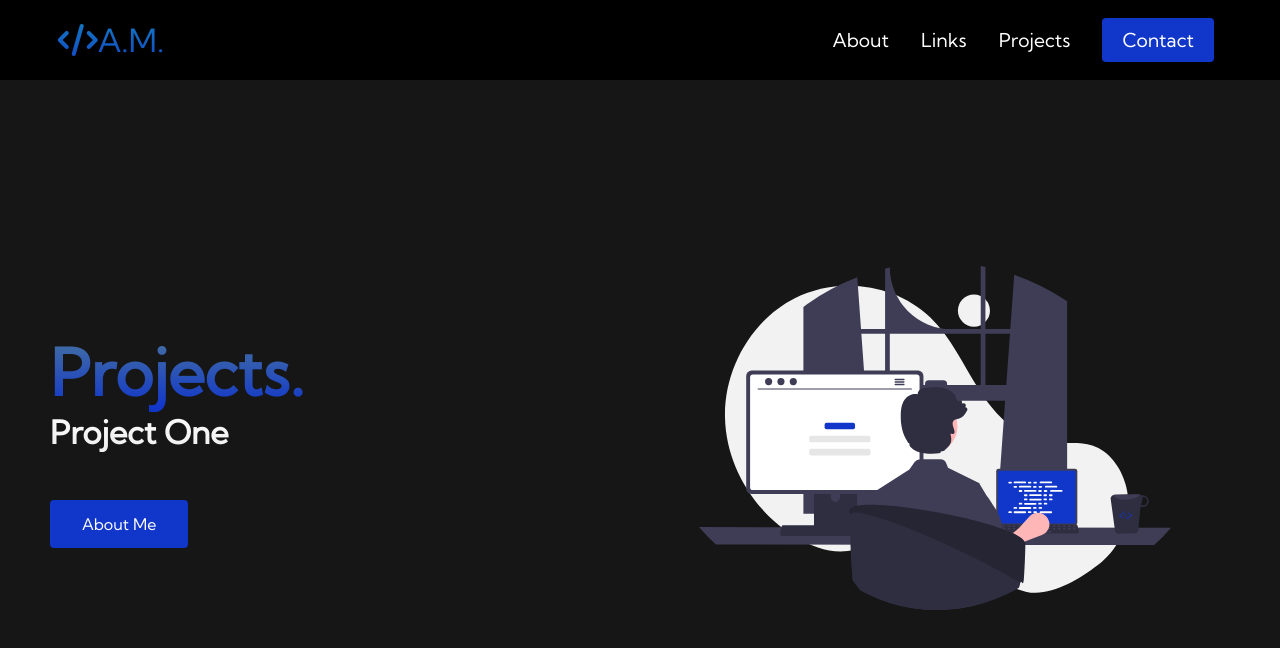
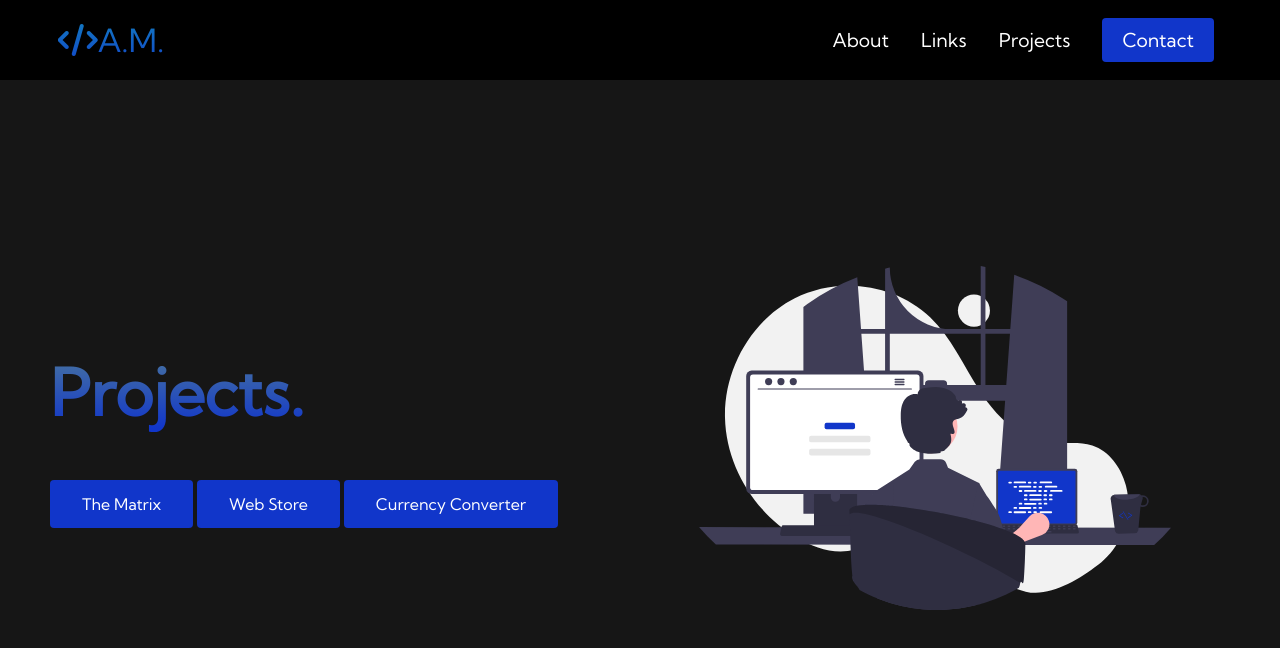
Before and after one commit to acmelgoza/acmelgoza.github.io, a plain HTML site: page projects.html in a window 1280 px wide. Drawn offline with Linux system fonts and the light colour scheme.

Commit message:
Update Projects
Added buttons for repositories.

```diff
--- a/projects.html
+++ b/projects.html
@@ -44,9 +44,13 @@
     <div class = "main__container">
         <div class = "main__content">
             <h1>Projects.</h1>
-            <h2>Project One</h2>
+            <h2></h2>
             <p></p>
-            <button class ="main__btn"><a href="/aboutme.html">About Me</a></button>
+            <button class ="main__btn"><a href="/project1.html"> The Matrix</a></button>
+            <button class ="main__btn"><a href="/project2.html"> Web Store </a></button>
+            <button class ="main__btn"><a href="/project3.html"> Currency Converter </a></button>
+
+
         </div>
         <div class="main__img--container">
             <img src="images\undraw_programming_re_kg9v.svg" alt="pic" id="main__img">
```
